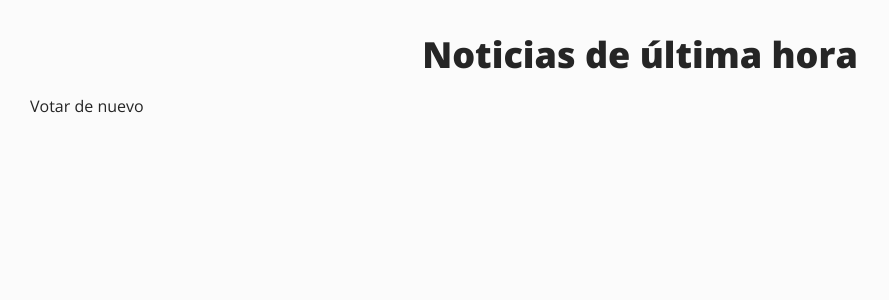
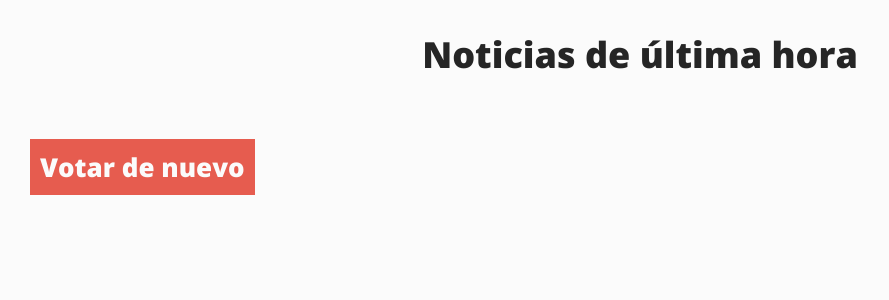
Before and after one commit to javielsitorico/appEncuestasDjango, a Django app: page /1/resultados in a window 1280 px wide. Shown: the part 109-409 px from the top of the page, without its empty margins (0-889 px from the left). Run offline with Django 4.2, Linux system fonts and the light colour scheme; data comes from the database, SQL or seed files in the repository; both versions use the stored data as it was after the commit.

Commit message:
Pagina resultados casi completada

```diff
--- a/encuestas/static/encuestas/style.css
+++ b/encuestas/static/encuestas/style.css
@@ -76,6 +76,7 @@
 .titulo {
     font-size: 36px;
     text-align: center;
+    margin-bottom: 20px;
 }
 
 /* Index */
@@ -104,7 +105,6 @@
 /* Detalles */
 
 .formulario {
-    margin-top: 20px;
     padding: 20px;
     box-shadow: 2px 2px 5px rgba(0, 0, 0, 0.3);
     border-radius: 15px;
@@ -129,3 +129,65 @@
 }
 
 /* Resultados */
+
+.lista-resultados {
+    display: flex;
+    flex-direction: column;
+    gap: 10px;
+    width: 90%;
+    margin: 0 auto;
+    margin-bottom: 50px;
+}
+
+.resultado {
+    display: flex;
+    flex-direction: row;
+    gap: 10px;
+    align-items: center;
+}
+
+.contador-resultado_rosa {
+    color: var(--secundario);
+    font-weight: 800;
+    font-size: 18px;
+    padding-right: 10px;
+}
+
+.contador-resultado_negro {
+    color: var(--negro);
+    font-weight: 600;
+    font-size: 18px;
+    padding-right: 10px;
+}
+
+.resultado p {
+    color: var(--negro);
+    font-weight: normal;
+    font-size: 18px;
+}
+
+.resultado--linea {
+    flex: 1;
+    height: 1px;
+    background-color: rgba(0, 0, 0, 0.3);
+}
+
+.numero-votos {
+    font-weight: 800;
+    font-size: 18px;
+}
+
+a.votar-de-nuevo {
+    padding: 10px;
+    background-color: var(--secundario);
+    color: var(--principal);
+    font-size: 26px;
+    border: none;
+    font-weight: 800;
+    margin-top: 40px;
+}
+
+a.votar-de-nuevo:hover {
+    cursor: pointer;
+    background-color: var(--secundario-oscuro);
+}
--- a/encuestas/templates/encuestas/resultados.html
+++ b/encuestas/templates/encuestas/resultados.html
@@ -22,13 +22,21 @@
     <main>
         <h1 class="titulo">{{ pregunta.textoPregunta }}</h1>
 
-        <ul>
+        <div class="lista-resultados">
         {% for eleccion in pregunta.eleccion_set.all %}
-            <li>{{ eleccion.textoEleccion }}: {{ eleccion.votos }} Voto{{ eleccion.votos|pluralize }}</li>
+            <div class="resultado">
+                {% if forloop.counter < 4 %}
+                    <p><span class="contador-resultado_rosa">{{ forloop.counter }}</span>{{ eleccion.textoEleccion }}</p>
+                {% else %}
+                    <p><span class="contador-resultado_negro">{{ forloop.counter }}</span>{{ eleccion.textoEleccion }}</p>
+                {% endif %}
+                <span class="resultado--linea"></span>
+                <span class="numero-votos">{{ eleccion.votos }} {% comment %} Voto{{ eleccion.votos|pluralize }} {% endcomment %} ✋🏼</span>
+            </div>
         {% endfor %}
-        </ul>
+        </div>
 
-        <a href="{% url 'encuestas:detalles' pregunta.id %}">Votar de nuevo</a>
+        <a class="votar-de-nuevo" href="{% url 'encuestas:detalles' pregunta.id %}">Votar de nuevo</a>
     </main>
 
 </body>
```
Also changed, not shown: db.sqlite3.
